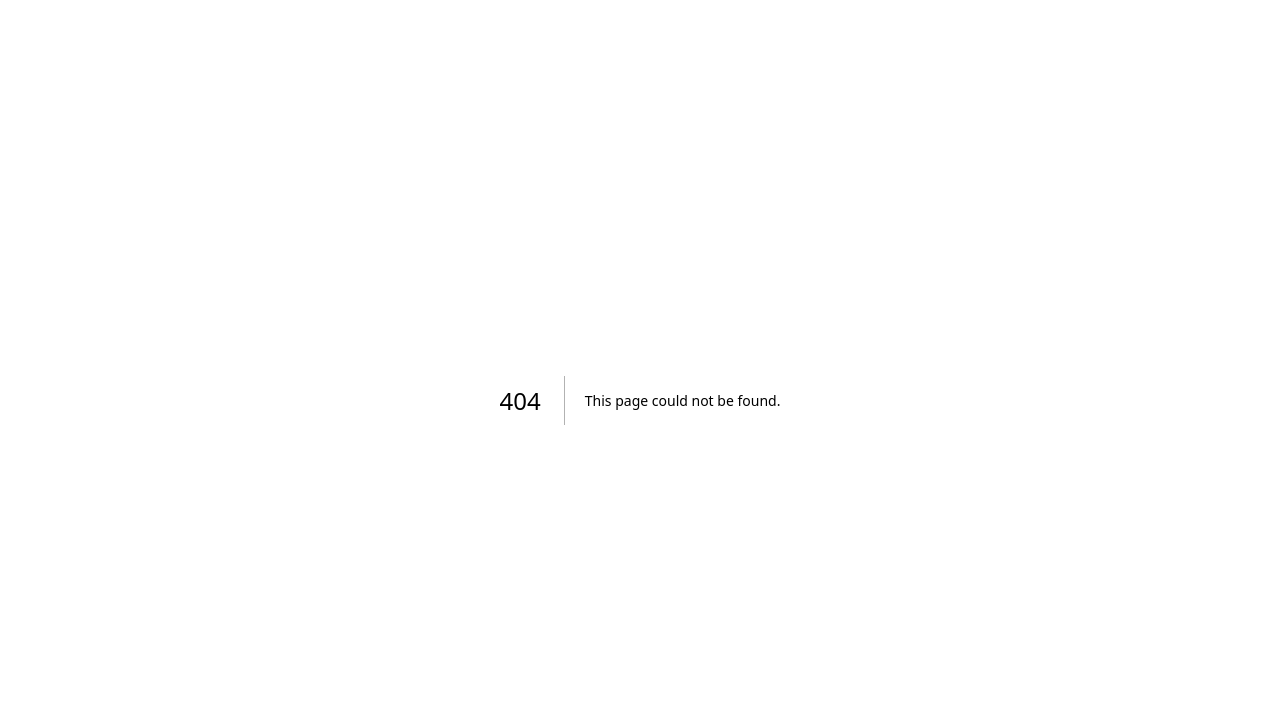
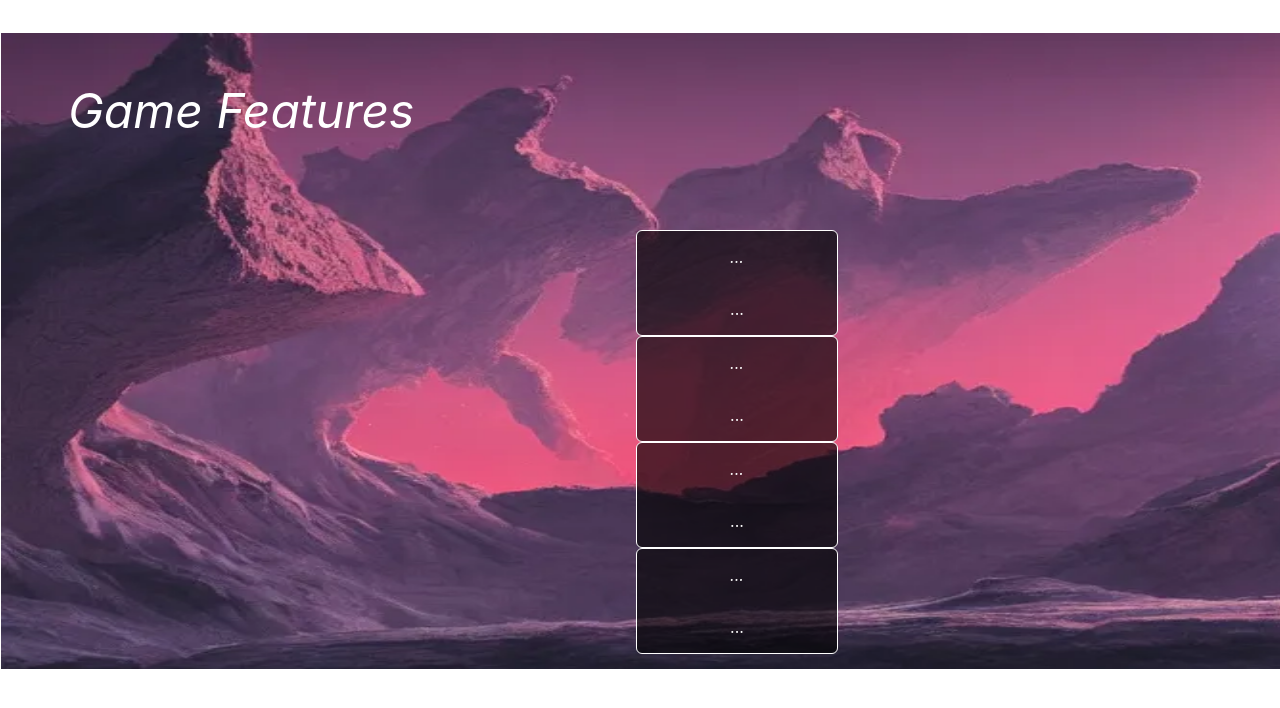
Before and after one commit to ChumaAmadi/Space-Age, a Next.js app: page /features in a window 1280 px wide. Before the commit this address had no page. Shown: the top 708 px of the page. Built offline with nearby package versions, Linux system fonts and the light colour scheme.

Commit message:
Feature Component Redo

```diff
--- a/package.json
+++ b/package.json
@@ -23,7 +23,6 @@
     "@types/react-dom": "18.0.8",
     "eslint": "8.26.0",
     "eslint-config-next": "13.0.2",
-    "firebase": "^9.17.2",
     "framer-motion": "^4.1.17",
     "next": "13.0.2",
     "react": "18.2.0",
--- /dev/null
+++ b/pages/features.tsx
@@ -0,0 +1,40 @@
+import styles from '../styles/Features.module.css'
+import React from 'react'
+import Image from 'next/image'
+import Planet from '../public/planet.png'
+
+export default function Features() {
+    return (
+        <div className={styles.mainContainer}>
+            <Image src={Planet} alt=" " layout="fill" quality="100" className={styles.planet} />
+            <h1 className={styles.featureTitle}>Game Features</h1>
+            <div className={styles.featureContainer}>
+
+                <div className={styles.feature}>
+                    <h3>...</h3>
+                    {/* Image 1 */}
+                    <p>...</p>
+                </div>
+
+                <div className={styles.feature}>
+                    <h3>...</h3>
+                    {/* Image 2 */}
+                    <p>...</p>
+                </div>
+
+                <div className={styles.feature}>
+                    <h3>...</h3>
+                    {/* Image 3 */}
+                    <p>...</p>
+                </div>
+
+                <div className={styles.feature}>
+                    <h3>...</h3>
+                    {/* Image 4 */}
+                    <p>...</p>
+                </div>
+
+            </div>
+        </div>
+    )
+}
--- a/pages/index.tsx
+++ b/pages/index.tsx
@@ -5,7 +5,7 @@ import Space from '../components/space'
 import Navbar from '../components/navbar'
 import Image from 'next/image'
 import Ufo from '../public/ufo.gif'
-import Features from './game-features'
+import Features from './features'
 import Roadmap from '../components/roadmap'
 import Team from '../components/team'
 import Footer from '../components/footer'
--- /dev/null
+++ b/styles/Features.module.css
@@ -0,0 +1,72 @@
+  .featureTitle {
+    font-size: 3rem;
+    font-weight: 400;
+    width: 100%;
+    text-align: left;
+    justify-content: left;
+    align-items: left;
+    position: relative;
+    font-style: oblique;
+    color: #ffffff;
+    display: flex;
+    flex-direction: row;
+    margin-bottom: 10px;
+    bottom: 80px;
+    right: 29px;
+  }
+
+  .mainContainer {
+    border: #fff 1px solid;
+    padding: 6rem;
+    width: 100%;
+    height: 475px;
+    position: relative;
+    overflow-y: hidden;
+    overflow-x: hidden;
+    top: 32px;
+    display: flex;
+    flex-direction: column;
+  }
+
+  .planet img {
+    position: relative;
+    z-index: -1;
+    object-fit: contain;
+  }
+
+  .featureContainer {
+    display: flex;
+    flex-direction: column;
+    justify-content: space-between;
+    align-items: center;
+    height: 80%;
+    width: 100%;
+    margin: 0 auto;
+    color: #fff;
+    position: relative;
+  }
+
+  .feature {
+    display: flex;
+    flex-direction: column;
+    justify-content: center;
+    align-items: center;
+    width: 200px;
+    height: 200px;
+    position: relative;
+    z-index: 1;
+    border: 1px solid #fff;
+    border-radius: 6px;
+    background-color: rgba(0, 0, 0, 0.63);
+  }
+
+  .feature h3 {
+    font-size: 1rem;
+    font-weight: 400;
+    text-align: center;
+    justify-content: center;
+    align-items: center;
+    position: relative;
+    font-style: oblique;
+    color: #ffffff;
+  }
```
Also changed, not shown: components/feature-states.tsx (deleted, +0 -72 lines), pages/game-features.tsx (deleted, +0 -17 lines), styles/Home.module.css (+0 -122 lines), 1 other file (tests, documents, lock files or other folders).
